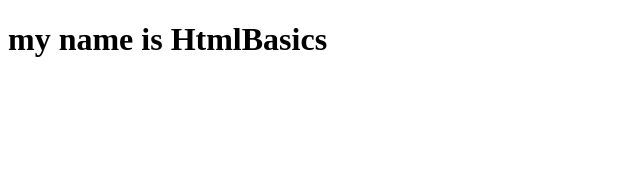
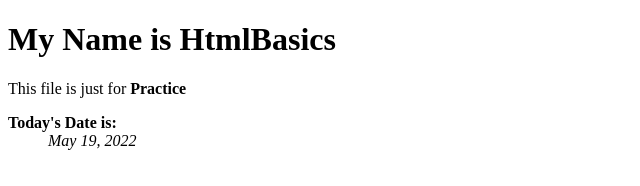
Before and after one commit to satindersingh472/HtmlBasics, a plain HTML site: page index.html in a window 1280 px wide. Shown: the whole page, without its empty margins (0-640 px from the left). Drawn offline with Linux system fonts and the light colour scheme.

Commit message:
added basic information

```diff
--- a/index.html
+++ b/index.html
@@ -7,6 +7,12 @@
     <title>Document</title>
 </head>
 <body>
-<h1>my name is HtmlBasics</h1>
+<h1>My Name is HtmlBasics</h1>
+<p>This file is just for <b>Practice</b> </p>
+<dl>
+    <dt><strong>Today's Date is:</strong></dt>
+    <dd> <i>May 19, 2022</i></dd>
+</dl>
+
 </body>
 </html>
```
